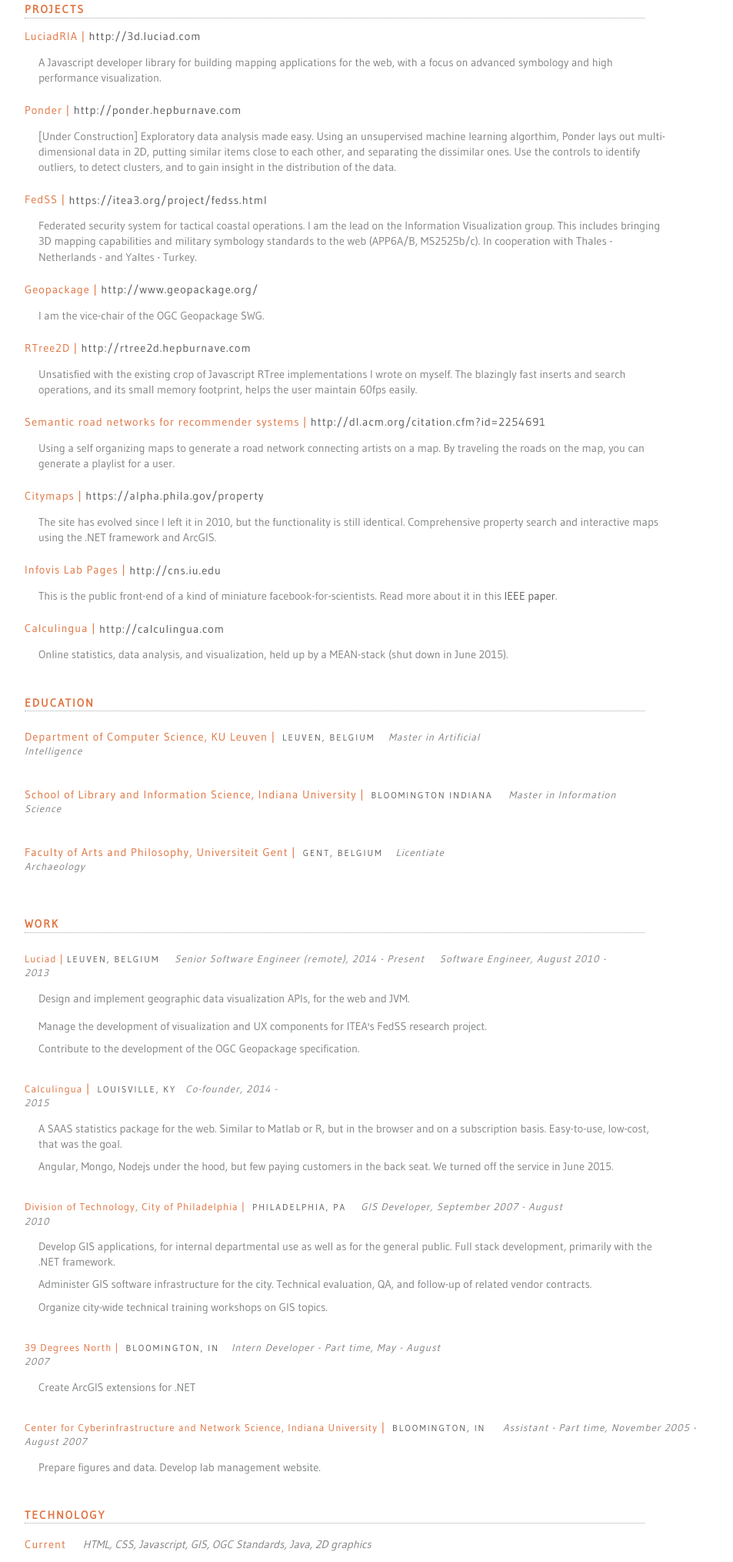
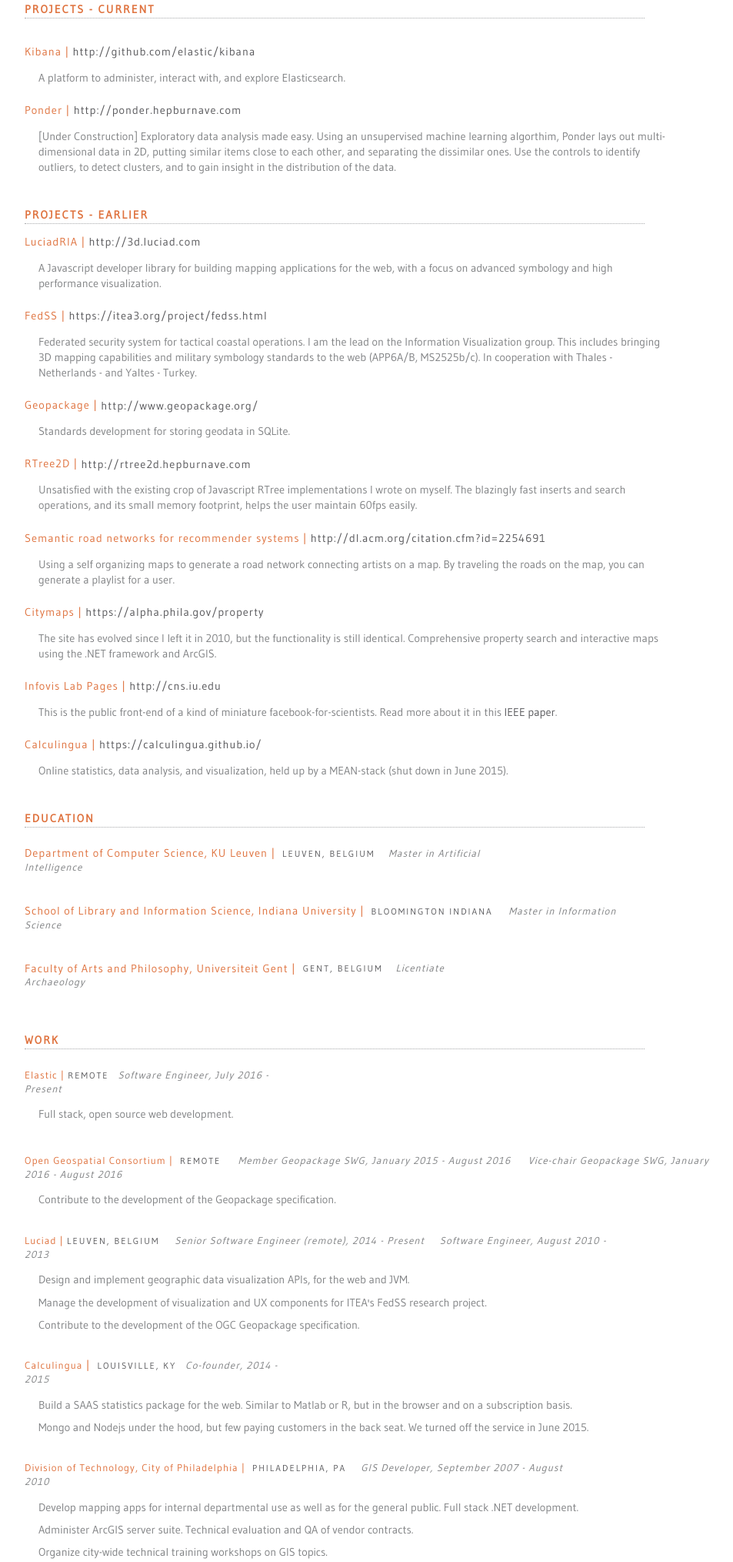
Before and after one commit to thomasneirynck/hepburnave-resume, a website: page index.html in a window 1280 px wide. Shown: the part 260-2289 px from the top of the page at 77% size, without its empty margins (160-1113 px from the left). Drawn offline with Linux system fonts and the light colour scheme.

Commit message:
add elastic / try better layout

```diff
--- a/index.html
+++ b/index.html
@@ -34,8 +34,27 @@
         <br/>
     </p>
 
-    <h2 class="category-headers">Projects</h2>
+    <h2 class="category-headers">Projects - Current</h2>
     <hr>
+<br/>
+    <a class="primary-titles" href="http://github.com/elastic/kibana" target="_blank">Kibana | <p
+            class="links">http://github.com/elastic/kibana</p></a>
+
+    <p class="category-description">
+        A platform to administer, interact with, and explore Elasticsearch.
+    </p>
+    <a class="primary-titles" href="http://ponder.hepburnave.com" target="_blank">Ponder | <p
+            class="links">http://ponder.hepburnave.com</p></a>
+
+    <p class="category-description">
+        [Under Construction] Exploratory data analysis made easy. Using an unsupervised machine learning algorthim, Ponder lays out multi-dimensional data in 2D, putting similar items close to each other, and separating the dissimilar ones.
+        Use the controls to identify outliers, to detect clusters, and to gain insight in the distribution of the data.
+    </p>
+
+
+    <h2 class="category-headers">Projects - Earlier</h2>
+    <hr>
+
 
     <a class="primary-titles" href="http://3d.luciad.com" target="_blank">LuciadRIA | <p
             class="links">http://3d.luciad.com</p></a>
@@ -43,15 +62,6 @@
     <p class="category-description">
         A Javascript developer library for building mapping applications for the web, with a focus on advanced symbology and
         high performance visualization.
-    </p>
-
-
-    <a class="primary-titles" href="http://ponder.hepburnave.com" target="_blank">Ponder | <p
-            class="links">http://ponder.hepburnave.com</p></a>
-
-    <p class="category-description">
-        [Under Construction] Exploratory data analysis made easy. Using an unsupervised machine learning algorthim, Ponder lays out multi-dimensional data in 2D, putting similar items close to each other, and separating the dissimilar ones.
-        Use the controls to identify outliers, to detect clusters, and to gain insight in the distribution of the data.
     </p>
 
 
@@ -67,7 +77,7 @@
             class="links">http://www.geopackage.org/</p></a>
 
     <p class="category-description">
-        I am the vice-chair of the OGC Geopackage SWG.
+       Standards development for storing geodata in SQLite.
     </p>
 
 
@@ -106,7 +116,7 @@
     </p>
 
     <a class="primary-titles" href="http://calculingua.com" target="_blank">Calculingua | <p
-            class="links">http://calculingua.com</p></a>
+            class="links">https://calculingua.github.io/</p></a>
 
     <p class="category-description">
         Online statistics, data analysis, and visualization, held up by a MEAN-stack (shut down in June 2015).
@@ -129,13 +139,33 @@
     <h2 class="category-headers">Work</h2>
     <hr>
 
+    <p class="primary-titles"><a href="http://elastic.co" class="primary-titles">Elastic |</a><span class="location">Remote</span> <span
+            class="category-details">Software Engineer, July 2016 - Present</span>
+
+    <p class="category-description">
+        Full stack, open source web development.
+    <p>
+
+    <p class="primary-titles"><a href="http://www.opengeospatial.org" class="primary-titles">Open Geospatial Consortium |</a>
+
+    <span class="location">Remote</span>
+    <span
+            class="category-details">Member Geopackage SWG, January 2015 - August 2016</span>
+    <span
+            class="category-details">Vice-chair Geopackage SWG, January 2016 - August 2016</span>
+    </p>
+
+    <p class="category-description">
+        Contribute to the development of the Geopackage specification.
+    </p>
+
     <p class="primary-titles"><a href="http://www.luciad.com" class="primary-titles">Luciad |</a><span class="location">Leuven, Belgium</span> <span
             class="category-details">Senior Software Engineer (remote), 2014 - Present</span> <span
             class="category-details">Software Engineer, August 2010 - 2013</span></p>
 
     <p class="category-description">
         Design and implement geographic data visualization APIs, for the web and JVM.
-    <p>
+    </p>
 
     <p class="category-description">
         Manage the development of visualization and UX components for ITEA's FedSS research project.
@@ -146,16 +176,15 @@
     </p>
 
 
-    <p class="primary-titles"><a href="http://calculingua.com" class="primary-titles"> Calculingua</a> | <span
+    <p class="primary-titles"><a href="https://calculingua.github.io/" class="primary-titles"> Calculingua</a> | <span
             class="location">Louisville, KY</span> <span class="category-details">Co-founder, 2014 - 2015</span></p>
 
     <p class="category-description">
-        A SAAS statistics package for the web. Similar to Matlab or R, but in the browser and on a subscription basis.
-        Easy-to-use, low-cost, that was the goal.
+        Build a SAAS statistics package for the web. Similar to Matlab or R, but in the browser and on a subscription basis.
     </p>
 
     <p class="category-description">
-        Angular, Mongo, Nodejs under the hood, but few paying customers in the back seat. We turned off the
+        Mongo and Nodejs under the hood, but few paying customers in the back seat. We turned off the
         service in June 2015.
     </p>
 
@@ -164,12 +193,10 @@
     </p>
 
     <p class="category-description">
-        Develop GIS applications, for internal departmental use as well as for the general public. Full stack
-        development, primarily with the .NET framework.</p>
+        Develop mapping apps for internal departmental use as well as for the general public. Full stack .NET development.</p>
 
     <p class="category-description">
-        Administer GIS software infrastructure for the city. Technical evaluation, QA, and follow-up of related vendor
-        contracts.
+        Administer ArcGIS server suite. Technical evaluation and QA of vendor contracts.
     </p>
 
     <p class="category-description">
@@ -195,7 +222,7 @@
     </p>
 
     <p>
-        <span class="smaller primary-titles">Earlier</span> <span class="smaller category-details">.NET/C#/ASP, ArcGIS Server/ArcIMS, Oracle SQL, Ruby, Python, F#, angular, nodejs</span>
+        <span class="smaller primary-titles">Earlier</span> <span class="smaller category-details">.NET/C#/ASP, ArcGIS Server/ArcIMS, Oracle SQL, Ruby, Python, F#, nodejs</span>
     </p>
 
     <p>
```
